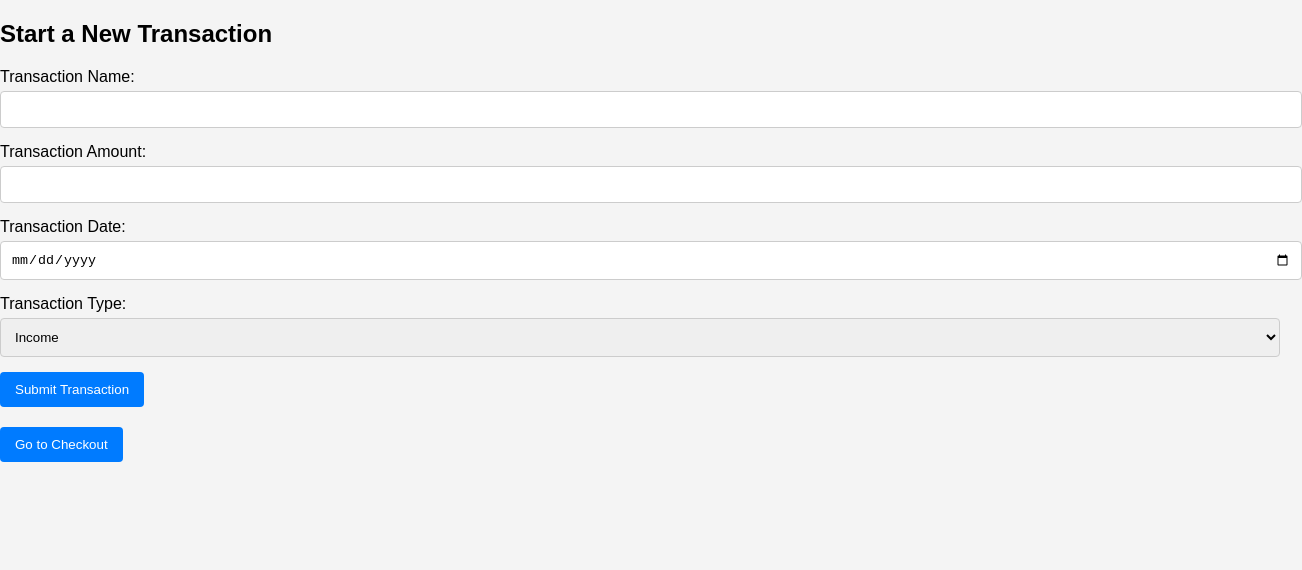
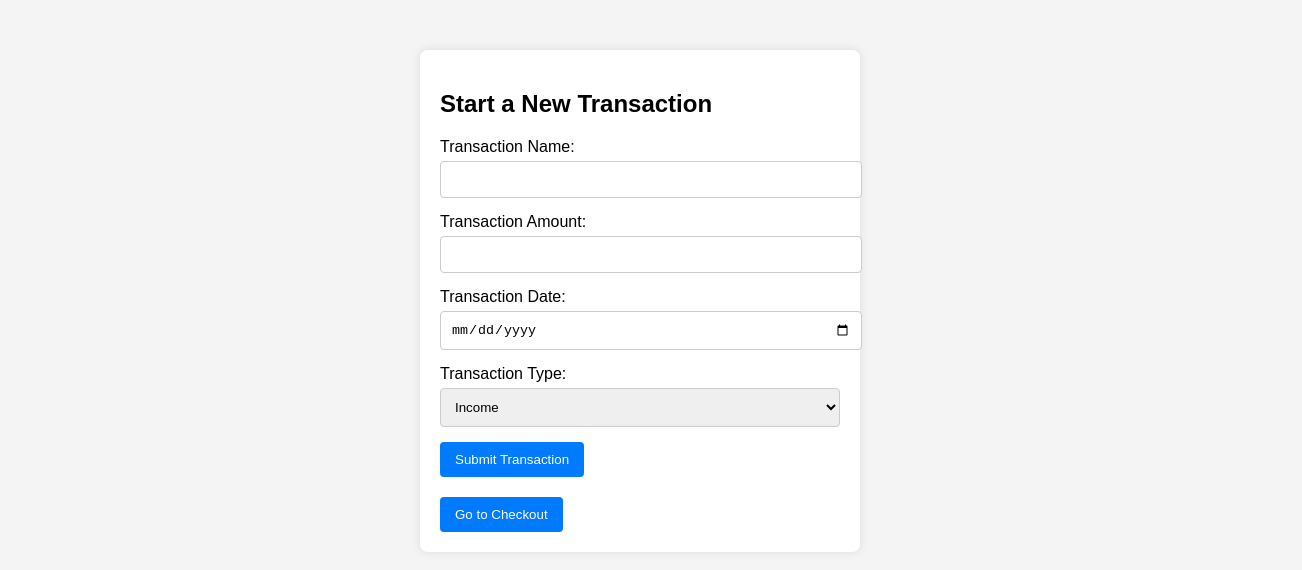
Before and after one commit to alfred2504/amaktech-payment-application, a React (Create React App) app: page / in a window 1280 px wide. Both pictures are taken after typing "name@example.com", "Sample123" into the empty fields and a click on the button "Login". Shown: the top 570 px of the page, 1302 px wide, since content can reach past the window. Built offline with nearby package versions, Linux system fonts and the light colour scheme.

Commit message:
updated styles.css

```diff
--- a/src/assets/styles.css
+++ b/src/assets/styles.css
@@ -41,7 +41,8 @@ body {
 /* Container styling */
 .signup-container,
 .login-container,
-  .checkout-container {
+.checkout-container,
+.transaction-container {
   width: 400px;
   margin: 50px auto;
   background-color: white;
--- a/src/components/StartTransaction.js
+++ b/src/components/StartTransaction.js
@@ -36,7 +36,7 @@ const StartTransaction = () => {
   };
 
   return (
-    <div>
+    <div className="transaction-container">
       <h2>Start a New Transaction</h2>
       <form onSubmit={handleSubmit} className="transaction-form">
         <div className="form-group">
```
Lines whose indentation alone changed are shown as unchanged.
